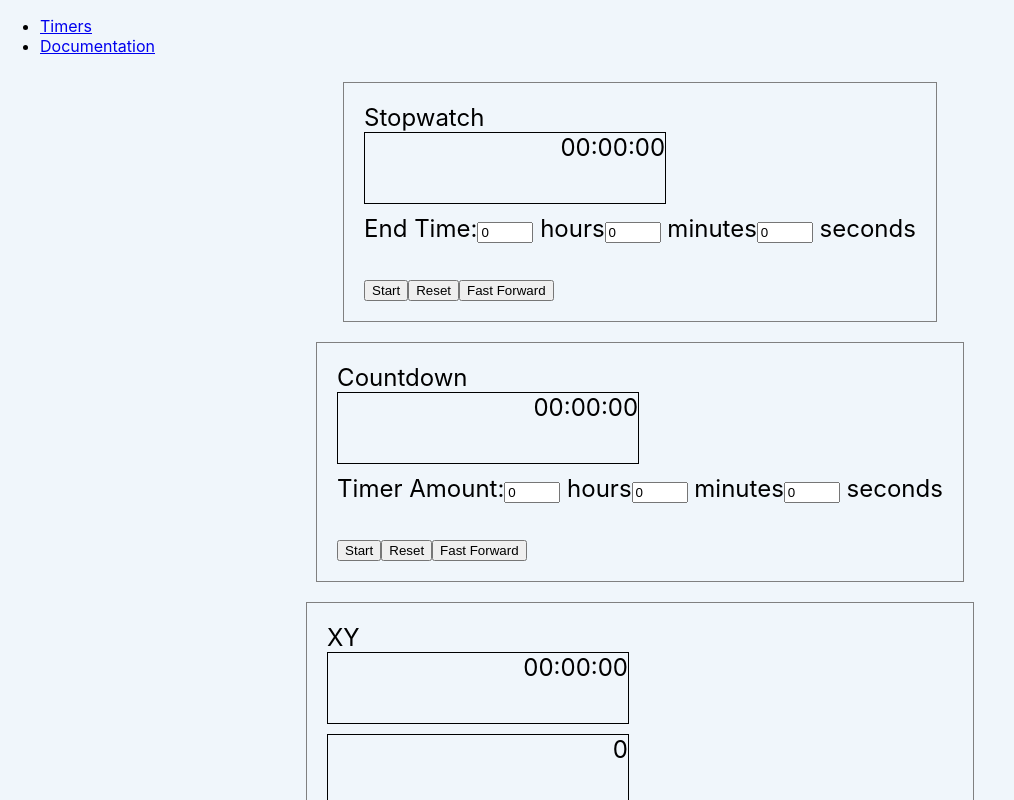
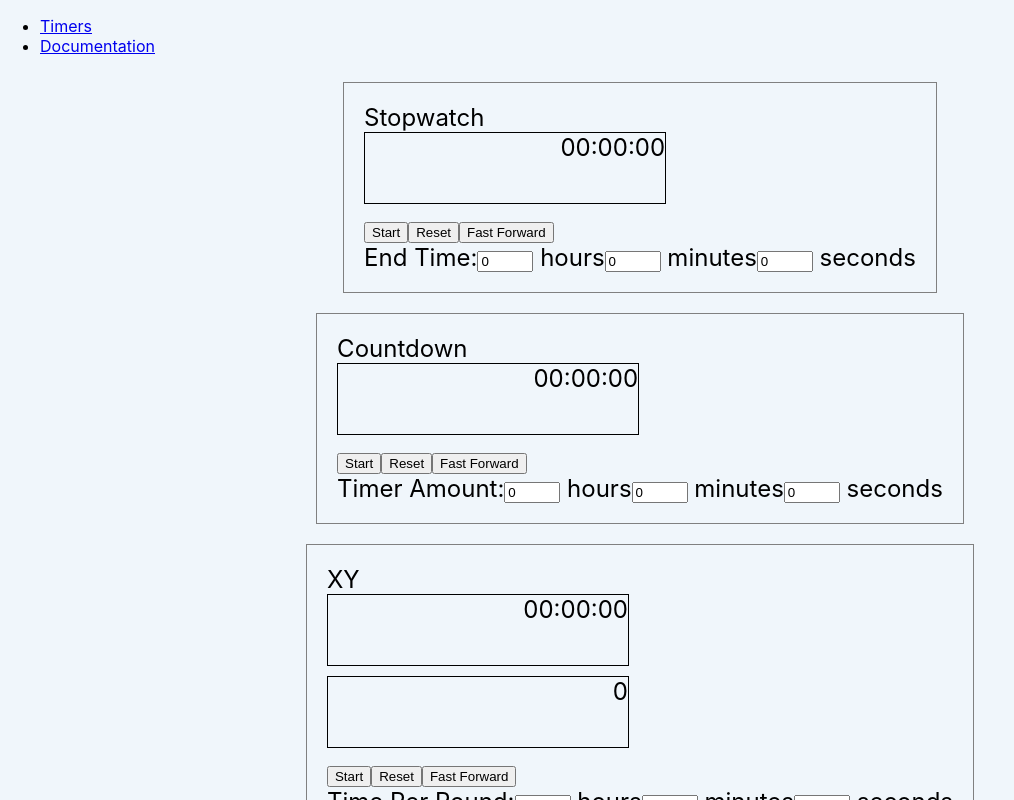
Before and after one commit to prof-tejera/assignment-1-dtpnst, a React (Create React App) app: page / in a window 1280 px wide. Shown: the whole page, without its empty margins (0-1014 px from the left). Built offline with nearby package versions, Linux system fonts and the light colour scheme.

Commit message:
Adding generic timer component

```diff
--- a/src/components/generic/DisplayRounds.js
+++ b/src/components/generic/DisplayRound.js
@@ -1,6 +1,6 @@
 import React from "react";
 
-const DisplayRounds = ({ value }) => {
+const DisplayRound = ({ value }) => {
     return (
       <div
         className="screen"
@@ -17,4 +17,4 @@ const DisplayRounds = ({ value }) => {
     );
   };
 
-  export default DisplayRounds;
+  export default DisplayRound;
--- /dev/null
+++ b/src/components/generic/Timer.js
@@ -0,0 +1,26 @@
+import React from 'react';
+import Panel from '../generic/Panel';
+import DisplayTime from '../generic/DisplayTime';
+import DisplayRound from '../generic/DisplayRound';
+import Button from '../generic/Button';
+
+const Timer = ({
+  currentTime,
+  currentRound,
+  handleStartStopClick,
+  handleResetClick,
+  handleFastForwardClick,
+  isRunning,
+}) => {
+  return (
+    <Panel>
+      <DisplayTime value={currentTime} />
+      {currentRound !== undefined && <DisplayRound value={currentRound} />}
+      <Button text={isRunning ? "Stop" : "Start"} onClick={handleStartStopClick} />
+      <Button text="Reset" onClick={handleResetClick} />
+      <Button text="Fast Forward" onClick={handleFastForwardClick} />
+    </Panel>
+  );
+};
+
+export default Timer;
--- a/src/components/timers/Countdown.js
+++ b/src/components/timers/Countdown.js
@@ -1,10 +1,9 @@
 import React from "react";
 import { useEffect, useState } from "react";
 import Panel from "../generic/Panel";
-import DisplayTime from "../generic/DisplayTime";
 import TimeInput from "../generic/TimeInput";
-import Button from "../generic/Button";
 import Duration from "../generic/Duration";
+import Timer from "../generic/Timer";
 
 const Countdown = () => {
     const [currentTime, setCurrentTime] = useState(0);
@@ -58,12 +57,14 @@ const Countdown = () => {
 
     return (
         <Panel>
-            <DisplayTime value={currentTime}/>
+            <Timer
+                currentTime={currentTime}
+                handleStartStopClick={handleStartStopClick}
+                handleResetClick={handleResetClick}
+                handleFastForwardClick={handleFastForwardClick}
+                isRunning={isRunning}
+            />
             <TimeInput label="Timer Amount" duration={countdownAmount} onTimeChange={handleCountdownAmountChange} />
-            <br/>
-            <Button text={isRunning ? "Stop" : "Start"} onClick={handleStartStopClick} />
-            <Button text="Reset" onClick={handleResetClick}/>
-            <Button text="Fast Forward" onClick={handleFastForwardClick}/>
         </Panel>
     );
 };
--- a/src/components/timers/Stopwatch.js
+++ b/src/components/timers/Stopwatch.js
@@ -1,10 +1,9 @@
 import React from "react";
 import { useEffect, useState } from "react";
 import Panel from "../generic/Panel";
-import DisplayTime from "../generic/DisplayTime";
 import TimeInput from "../generic/TimeInput";
-import Button from "../generic/Button";
 import Duration from "../generic/Duration";
+import Timer from "../generic/Timer";
 
 const Stopwatch = () => {
 
@@ -50,12 +49,14 @@ const Stopwatch = () => {
 
     return (
         <Panel>
-            <DisplayTime value={currentTime}/>
+            <Timer
+                currentTime={currentTime}
+                handleStartStopClick={handleStartStopClick}
+                handleResetClick={handleResetClick}
+                handleFastForwardClick={handleFastForwardClick}
+                isRunning={isRunning}
+            />
             <TimeInput label="End Time" duration={endTime} onTimeChange={handleEndTimeChange} />
-            <br/>
-            <Button text={isRunning ? "Stop" : "Start"} onClick={handleStartStopClick} />
-            <Button text="Reset" onClick={handleResetClick}/>
-            <Button text="Fast Forward" onClick={handleFastForwardClick}/>
         </Panel>
     );
 
--- a/src/components/timers/Tabata.js
+++ b/src/components/timers/Tabata.js
@@ -1,12 +1,10 @@
 import React from "react";
 import { useEffect, useState } from "react";
 import Panel from "../generic/Panel";
-import DisplayTime from "../generic/DisplayTime";
 import TimeInput from "../generic/TimeInput";
-import Button from "../generic/Button";
 import Duration from "../generic/Duration";
 import Input from "../generic/Input";
-import DisplayRounds from "../generic/DisplayRounds";
+import Timer from "../generic/Timer";
 
 const Tabata = () => {
     const [currentTime, setCurrentTime] = useState(0);
@@ -85,15 +83,17 @@ const Tabata = () => {
 
     return (
         <Panel>
-            <DisplayTime value={currentTime}/>
-            <DisplayRounds value={currentRound}/>
+            <Timer
+                currentTime={currentTime}
+                currentRound={currentRound}
+                handleStartStopClick={handleStartStopClick}
+                handleResetClick={handleResetClick}
+                handleFastForwardClick={handleFastForwardClick}
+                isRunning={isRunning}
+            />
             <TimeInput label="Work Time" duration={workTime} onTimeChange={handleWorkTimeChange} />
             <TimeInput label="Rest Time" duration={restTime} onTimeChange={handleRestTimeChange} />
             <Input label="Number of Rounds" type="number" min="0" onChange={handleNumRoundsChange}/>
-            <br/>
-            <Button text={isRunning ? "Stop" : "Start"} onClick={handleStartStopClick} />
-            <Button text="Reset" onClick={handleResetClick}/>
-            <Button text="Fast Forward" onClick={handleFastForwardClick}/>
         </Panel>
     );
 };
--- a/src/components/timers/XY.js
+++ b/src/components/timers/XY.js
@@ -1,12 +1,10 @@
 import React from "react";
 import { useEffect, useState } from "react";
 import Panel from "../generic/Panel";
-import DisplayTime from "../generic/DisplayTime";
 import TimeInput from "../generic/TimeInput";
-import Button from "../generic/Button";
 import Duration from "../generic/Duration";
 import Input from "../generic/Input";
-import DisplayRounds from "../generic/DisplayRounds";
+import Timer from "../generic/Timer";
 
 const XY = () => {
     const [currentTime, setCurrentTime] = useState(0);
@@ -70,14 +68,16 @@ const XY = () => {
 
     return (
         <Panel>
-            <DisplayTime value={currentTime}/>
-            <DisplayRounds value={currentRound}/>
+            <Timer
+                currentTime={currentTime}
+                currentRound={currentRound}
+                handleStartStopClick={handleStartStopClick}
+                handleResetClick={handleResetClick}
+                handleFastForwardClick={handleFastForwardClick}
+                isRunning={isRunning}
+            />
             <TimeInput label="Time Per Round" duration={countdownAmount} onTimeChange={handleCountdownAmountChange} />
             <Input label="Number of Rounds" type="number" min="0"  onChange={handleNumRoundsChange}/>
-            <br/>
-            <Button text={isRunning ? "Stop" : "Start"} onClick={handleStartStopClick} />
-            <Button text="Reset" onClick={handleResetClick}/>
-            <Button text="Fast Forward" onClick={handleFastForwardClick}/>
         </Panel>
     );
 };
```
